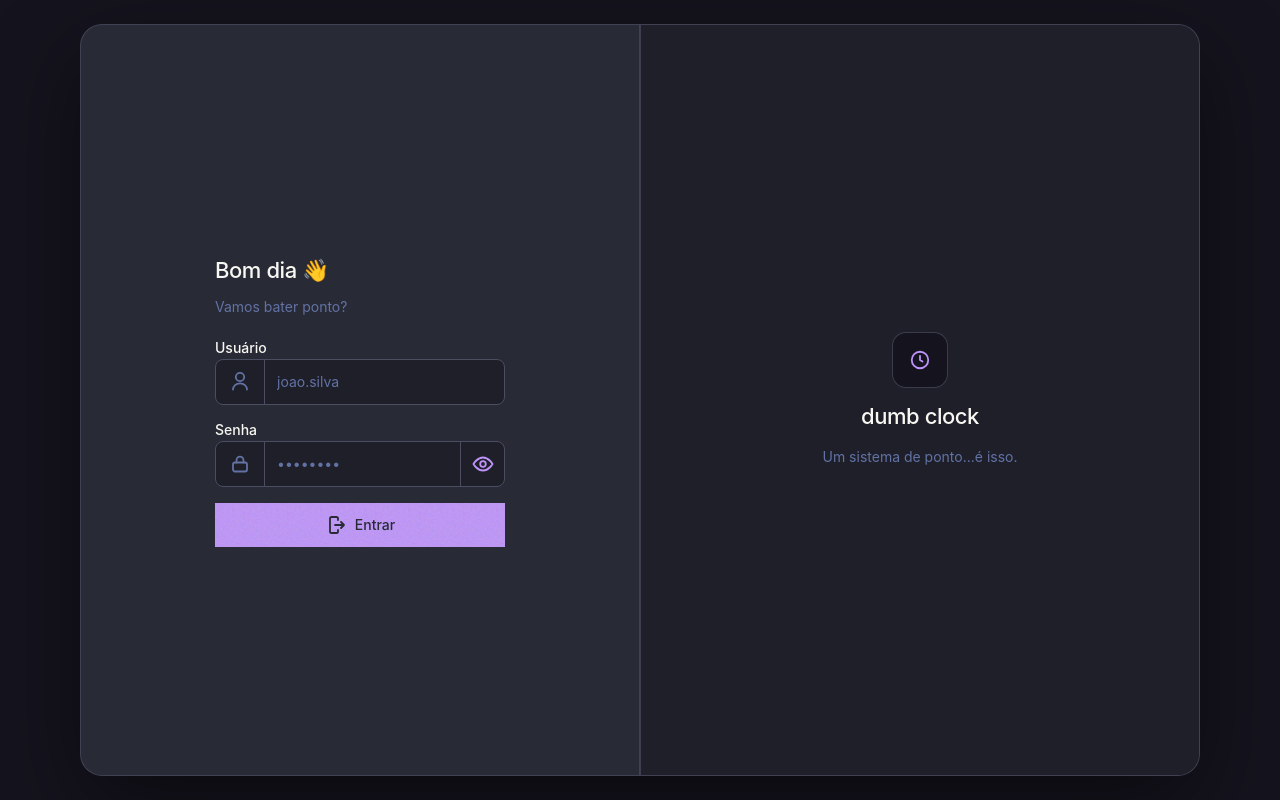
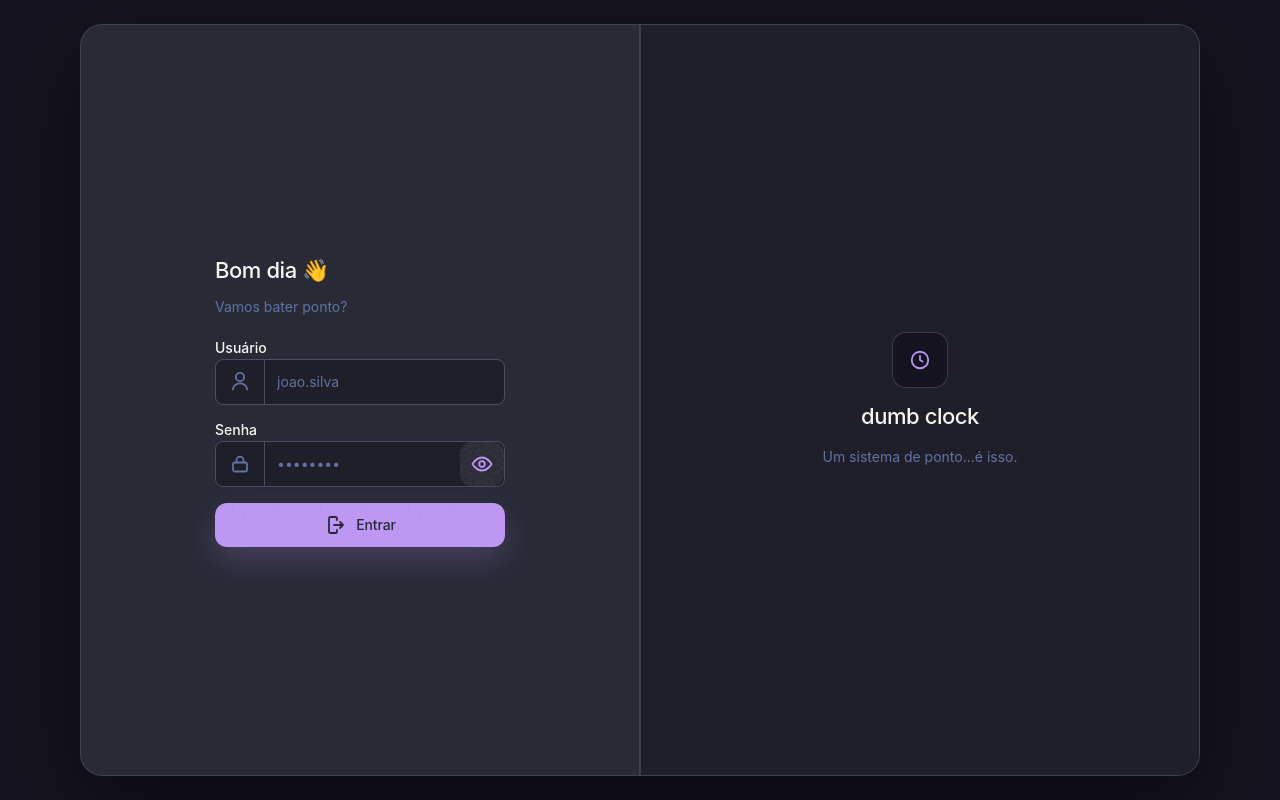
Before and after one commit to CaioMtho/dumb-clock, a React (Vite) app: page /login in a window 1280 px wide. Built offline with nearby package versions, Linux system fonts and the light colour scheme.

Commit message:
refactor: buttons pattern

```diff
--- a/src/presentation/auth/components/password-field.tsx
+++ b/src/presentation/auth/components/password-field.tsx
@@ -1,6 +1,7 @@
 import { useState } from 'react'
 
 import AuthField from '@/presentation/auth/components/auth-field'
+import { Button } from '@/presentation/shared/components'
 import { EyeIcon, EyeOffIcon, LockIcon } from '@/presentation/icons'
 
 type PasswordFieldProps = {
@@ -36,18 +37,19 @@ export default function PasswordField({
             placeholder={placeholder}
             type={isVisible ? 'text' : 'password'}
           />
-          <button
+          <Button
             aria-label={isVisible ? 'Ocultar senha' : 'Mostrar senha'}
-            className="flex h-11 w-11 shrink-0 items-center justify-center border-0 border-l border-[#4b4d62] bg-transparent text-[#bd93f9] transition-colors hover:bg-[#282a36] focus-visible:outline-none focus-visible:ring-2 focus-visible:ring-[#bd93f9]/50"
+            className="border-l border-[#4b4d62] text-[#bd93f9] hover:bg-[#282a36]"
+            iconOnly
             onClick={() => setIsVisible((currentValue) => !currentValue)}
-            type="button"
+            variant="ghost"
           >
             {isVisible ? (
               <EyeOffIcon className="h-5 w-5" />
             ) : (
               <EyeIcon className="h-5 w-5" />
             )}
-          </button>
+          </Button>
         </div>
       )}
     </AuthField>
--- a/src/presentation/auth/pages/login-page.tsx
+++ b/src/presentation/auth/pages/login-page.tsx
@@ -5,6 +5,7 @@ import AuthField from '@/presentation/auth/components/auth-field'
 import LoginShell from '@/presentation/auth/components/login-shell'
 import LoginBrandPanel from '@/presentation/auth/components/login-brand-panel'
 import PasswordField from '@/presentation/auth/components/password-field'
+import { Button } from '@/presentation/shared/components'
 import { LoginIcon, UserIcon } from '@/presentation/icons'
 import { useDeps } from '@/presentation/deps'
 import {
@@ -113,13 +114,10 @@ export default function LoginPage() {
               </p>
             ) : null}
 
-            <button
-              className="btn h-11 border-0 bg-[#bd93f9] font-medium text-[#282a36] hover:bg-[#caa8ff]"
-              type="submit"
-            >
+            <Button className="shadow-[0_12px_30px_rgba(189,147,249,0.22)]" fullWidth type="submit" variant="primary">
               <LoginIcon className="h-5 w-5" />
               Entrar
-            </button>
+            </Button>
           </form>
         </div>
 
--- a/src/presentation/dashboard/components/create-user-modal.tsx
+++ b/src/presentation/dashboard/components/create-user-modal.tsx
@@ -2,6 +2,7 @@ import { useMemo, useState } from 'react'
 
 import AuthField from '@/presentation/auth/components/auth-field'
 import PasswordField from '@/presentation/auth/components/password-field'
+import { Button } from '@/presentation/shared/components'
 import { UserIcon } from '@/presentation/icons'
 
 export type CreateUserFormInput = {
@@ -57,15 +58,17 @@ export function CreateUserModal({ isOpen, onClose, onCreate }: CreateUserModalPr
               Novo acesso para dashboard local
             </p>
           </div>
-          <button
+          <Button
             aria-label="Fechar modal de criar usuário"
-            className="btn btn-sm border-[#4b4d62] bg-transparent text-[#6272a4] hover:border-[#bd93f9] hover:bg-[#bd93f9]/10 hover:text-[#bd93f9]"
             disabled={isSubmitting}
             onClick={onClose}
+            rounded="xl"
+            size="sm"
+            variant="ghost"
             type="button"
           >
             Fechar
-          </button>
+          </Button>
         </header>
 
         <form
@@ -223,27 +226,25 @@ export function CreateUserModal({ isOpen, onClose, onCreate }: CreateUserModalPr
           ) : null}
 
           <div className="flex flex-col-reverse justify-end gap-2 border-t border-[#4b4d62]/70 pt-4 sm:flex-row">
-            <button
-              className="btn border-[#4b4d62] bg-transparent text-[#6272a4] hover:border-[#bd93f9] hover:bg-[#bd93f9]/10 hover:text-[#bd93f9]"
-              disabled={isSubmitting}
-              onClick={onClose}
-              type="button"
-            >
+            <Button disabled={isSubmitting} onClick={onClose} rounded="xl" size="sm" variant="secondary">
               Cancelar
-            </button>
-            <button
-              className="btn border-0 bg-[#bd93f9] font-medium text-[#282a36] hover:bg-[#caa8ff]"
-              disabled={isSubmitting}
-              type="submit"
-            >
+            </Button>
+            <Button disabled={isSubmitting} rounded="xl" size="sm" type="submit" variant="primary">
               {isSubmitting ? 'Criando...' : 'Criar usuário'}
-            </button>
+            </Button>
           </div>
         </form>
       </div>
 
       <form className="modal-backdrop" method="dialog">
-        <button onClick={onClose} type="button">fechar</button>
+        <Button
+          aria-label="Fechar modal"
+          className="h-full w-full rounded-none border-0 bg-transparent p-0 text-transparent shadow-none hover:bg-transparent focus-visible:ring-0"
+          onClick={onClose}
+          variant="ghost"
+        >
+          fechar
+        </Button>
       </form>
     </dialog>
   )
--- a/src/presentation/dashboard/utils.ts
+++ b/src/presentation/dashboard/utils.ts
@@ -24,7 +24,7 @@ export type CurrentStatus = {
 export type ClockAction = {
   label: string
   status: ClockStatus
-  className: string
+  tone: 'success' | 'warning' | 'danger' | 'info'
 }
 
 const clockActionsByTone: Record<CurrentStatus['tone'], ClockAction[]> = {
@@ -32,38 +32,38 @@ const clockActionsByTone: Record<CurrentStatus['tone'], ClockAction[]> = {
     {
       label: 'Bater entrada',
       status: 'IN',
-      className: 'border-emerald-300/30 bg-emerald-300/10 text-emerald-200 hover:bg-emerald-300/15',
+      tone: 'success',
     },
   ],
   working: [
     {
       label: 'Pausar',
       status: 'LUNCH',
-      className: 'border-yellow-300/30 bg-yellow-300/10 text-yellow-200 hover:bg-yellow-300/15',
+      tone: 'warning',
     },
     {
       label: 'Bater saída',
       status: 'OUT',
-      className: 'border-red-300/30 bg-red-300/10 text-red-200 hover:bg-red-300/15',
+      tone: 'danger',
     },
   ],
   lunch: [
     {
       label: 'Retornar da pausa',
       status: 'RETURN',
-      className: 'border-cyan-300/30 bg-cyan-300/10 text-cyan-200 hover:bg-cyan-300/15',
+      tone: 'info',
     },
     {
       label: 'Bater saída',
       status: 'OUT',
-      className: 'border-red-300/30 bg-red-300/10 text-red-200 hover:bg-red-300/15',
+      tone: 'danger',
     },
   ],
   done: [
     {
       label: 'Bater entrada',
       status: 'IN',
-      className: 'border-emerald-300/30 bg-emerald-300/10 text-emerald-200 hover:bg-emerald-300/15',
+      tone: 'success',
     },
   ],
 }
--- /dev/null
+++ b/src/presentation/shared/components/button.tsx
@@ -0,0 +1,88 @@
+import type { ButtonHTMLAttributes } from 'react'
+
+type ButtonVariant = 'primary' | 'secondary' | 'ghost' | 'status'
+type ButtonTone = 'success' | 'warning' | 'danger' | 'info'
+type ButtonSize = 'sm' | 'md'
+type ButtonJustify = 'center' | 'start'
+type ButtonRoundness = 'md' | 'lg' | 'xl' | 'full'
+
+export type ButtonProps = ButtonHTMLAttributes<HTMLButtonElement> & {
+  variant?: ButtonVariant
+  tone?: ButtonTone
+  size?: ButtonSize
+  justify?: ButtonJustify
+  rounded?: ButtonRoundness
+  iconOnly?: boolean
+  fullWidth?: boolean
+}
+
+const variantClassName: Record<ButtonVariant, string> = {
+  primary: 'border-0 bg-[#bd93f9] text-[#282a36] hover:bg-[#caa8ff]',
+  secondary: 'border border-[#4b4d62] bg-transparent text-[#f8f8f2] hover:border-[#bd93f9] hover:bg-[#bd93f9]/10 hover:text-[#bd93f9]',
+  ghost: 'border border-transparent bg-transparent text-[#6272a4] hover:border-[#4b4d62] hover:bg-[#1e1f29] hover:text-[#f8f8f2]',
+  status: 'border',
+}
+
+const statusToneClassName: Record<NonNullable<ButtonProps['tone']>, string> = {
+  success: 'border-emerald-300/30 bg-emerald-300/10 text-emerald-200 hover:border-emerald-300/50 hover:bg-emerald-300/15',
+  warning: 'border-yellow-300/30 bg-yellow-300/10 text-yellow-200 hover:border-yellow-300/50 hover:bg-yellow-300/15',
+  danger: 'border-red-300/30 bg-red-300/10 text-red-200 hover:border-red-300/50 hover:bg-red-300/15',
+  info: 'border-cyan-300/30 bg-cyan-300/10 text-cyan-200 hover:border-cyan-300/50 hover:bg-cyan-300/15',
+}
+
+const sizeClassName: Record<ButtonSize, string> = {
+  sm: 'h-9 px-3 text-sm',
+  md: 'h-11 px-4 text-sm',
+}
+
+const roundnessClassName: Record<ButtonRoundness, string> = {
+  md: 'rounded-md',
+  lg: 'rounded-lg',
+  xl: 'rounded-xl',
+  full: 'rounded-full',
+}
+
+export function Button({
+  variant = 'secondary',
+  tone = 'success',
+  size = 'md',
+  justify = 'center',
+  rounded = 'xl',
+  iconOnly = false,
+  fullWidth = false,
+  className = '',
+  type = 'button',
+  children,
+  ...props
+}: ButtonProps) {
+  const resolvedVariantClassName = variant === 'status'
+    ? `${variantClassName.status} ${statusToneClassName[tone]}`
+    : variantClassName[variant]
+
+  const resolvedSizeClassName = iconOnly
+    ? 'h-11 w-11 px-0'
+    : sizeClassName[size]
+
+  const resolvedJustifyClassName = justify === 'start' ? 'justify-start' : 'justify-center'
+
+  return (
+    <button
+      className={[
+        'btn inline-flex items-center gap-2 border font-medium tracking-[-0.01em] transition-colors duration-150 focus-visible:outline-none focus-visible:ring-2 focus-visible:ring-[#bd93f9]/50 focus-visible:ring-offset-0 disabled:pointer-events-none disabled:opacity-60',
+        resolvedVariantClassName,
+        resolvedSizeClassName,
+        resolvedJustifyClassName,
+        roundnessClassName[rounded],
+        fullWidth ? 'w-full' : '',
+        iconOnly ? 'shrink-0' : '',
+        className,
+      ].filter(Boolean).join(' ')}
+      type={type}
+      {...props}
+    >
+      {children}
+    </button>
+  )
+}
+
+export default Button
--- /dev/null
+++ b/src/presentation/shared/components/index.ts
@@ -0,0 +1,2 @@
+export { Button } from './button'
+export type { ButtonProps } from './button'
```
Also changed, not shown: src/presentation/dashboard/pages/dashboard-page.tsx (+16 -12 lines).
